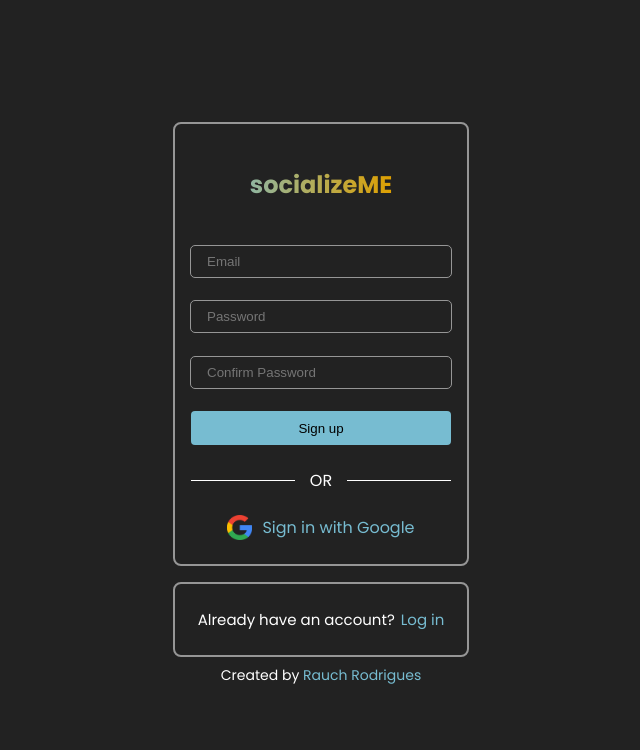
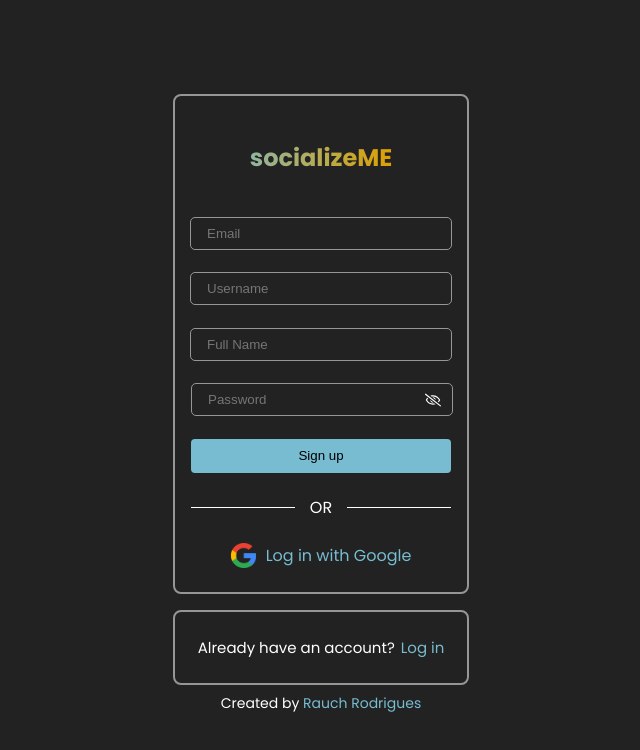
Before and after one commit to rauchrods/socializeMe, a React (Vite) app: page /auth in a window 1280 px wide. Both pictures are taken after a click on the element "Sign up". Shown: the top 750 px of the page, without its empty margins (319-959 px from the left). Built offline with nearby package versions, Linux system fonts and the light colour scheme.

Commit message:
added createUser auth signin

```diff
--- a/src/UI/Button/Button.jsx
+++ b/src/UI/Button/Button.jsx
@@ -1,4 +1,3 @@
-import React from "react";
 import "./button.scss";
 
 const Button = ({
@@ -6,12 +5,14 @@ const Button = ({
   style = {},
   onClick = () => {},
   className = "",
+  disabled = false,
 }) => {
   return (
     <button
       onClick={onClick}
       style={style}
       className={`my-button ${className}`}
+      disabled={disabled}
     >
       {children}
     </button>
--- /dev/null
+++ b/src/components/AuthForm/GoogleAuth.jsx
@@ -0,0 +1,12 @@
+import googleImg from "../../assets/images/google.png";
+
+const GoogleAuth = () => {
+  return (
+    <div className="google-login">
+      <img src={googleImg} alt="googlepng-img" />
+      <p className="redirect-link">Log in with Google</p>
+    </div>
+  );
+};
+
+export default GoogleAuth;
--- /dev/null
+++ b/src/components/AuthForm/Login.jsx
@@ -0,0 +1,57 @@
+import { useState } from "react";
+import Button from "../../UI/Button/Button";
+import { useNavigate } from "react-router-dom";
+
+const Login = () => {
+  const navigate = useNavigate();
+
+  const [inputs, setInputs] = useState({
+    email: "",
+    password: "",
+  });
+
+  const inputsHandler = (name, value) => {
+    setInputs((currInputs) => ({ ...currInputs, [name]: value }));
+  };
+
+  const handleAuth = () => {
+    if (inputs.email === "" || inputs.password === "") {
+      alert("Please enter all the fields");
+      return;
+    }
+
+    console.log("Success!: ", inputs);
+
+    navigate("/");
+  };
+
+  return (
+    <>
+      <input
+        type="email"
+        name="email"
+        placeholder="Email"
+        value={inputs.email}
+        onChange={(e) => inputsHandler(e.target.name, e.target.value)}
+      />
+      <input
+        type="password"
+        name="password"
+        placeholder="Password"
+        value={inputs.password}
+        onChange={(e) => inputsHandler(e.target.name, e.target.value)}
+      />
+
+      <Button
+        style={{
+          width: "100%",
+        }}
+        onClick={handleAuth}
+      >
+        Log in
+      </Button>
+    </>
+  );
+};
+
+export default Login;
--- /dev/null
+++ b/src/components/AuthForm/SignUp.jsx
@@ -0,0 +1,94 @@
+import { useState } from "react";
+import { useNavigate } from "react-router-dom";
+import Button from "../../UI/Button/Button";
+import { FaRegEye, FaRegEyeSlash } from "react-icons/fa";
+import useSignUpWithEmailAndPassword from "../../hooks/useSignUpWithEmailAndPassword";
+import useToast from "../../hooks/useToast";
+
+const SignUp = () => {
+  const navigate = useNavigate();
+  const [inputs, setInputs] = useState({
+    fullName: "",
+    userName: "",
+    email: "",
+    password: "",
+  });
+
+  console.log(inputs);
+
+  const { error, loading, signUp, user } = useSignUpWithEmailAndPassword();
+
+  const [showPassword, setShowPassword] = useState(false);
+
+  const showToast = useToast();
+
+  const showPasswordHandler = () => {
+    setShowPassword((currState) => !currState);
+  };
+
+  const inputsHandler = (name, value) => {
+    setInputs((currInputs) => ({ ...currInputs, [name]: value.trim() }));
+  };
+
+  if (user) {
+    setInputs({
+      fullName: "",
+      userName: "",
+      email: "",
+      password: "",
+    });
+
+    navigate("/");
+  }
+
+  return (
+    <>
+      <input
+        type="email"
+        name="email"
+        placeholder="Email"
+        value={inputs.email}
+        onChange={(e) => inputsHandler(e.target.name, e.target.value)}
+      />
+      <input
+        type="text"
+        name="userName"
+        placeholder="Username"
+        value={inputs.userName}
+        onChange={(e) => inputsHandler(e.target.name, e.target.value)}
+      />
+      <input
+        type="text"
+        name="fullName"
+        placeholder="Full Name"
+        value={inputs.fullName}
+        onChange={(e) => inputsHandler(e.target.name, e.target.value)}
+      />
+
+      <div className="password-group">
+        <input
+          type={showPassword ? "text" : "password"}
+          name="password"
+          placeholder="Password"
+          value={inputs.password}
+          onChange={(e) => inputsHandler(e.target.name, e.target.value)}
+        />
+        <span onClick={showPasswordHandler}>
+          {showPassword ? <FaRegEye /> : <FaRegEyeSlash />}
+        </span>
+      </div>
+
+      <Button
+        style={{
+          width: "100%",
+        }}
+        disabled={loading}
+        onClick={() => signUp(inputs)}
+      >
+        Sign up
+      </Button>
+    </>
+  );
+};
+
+export default SignUp;
--- a/src/components/SideBar/SideBar.jsx
+++ b/src/components/SideBar/SideBar.jsx
@@ -1,4 +1,3 @@
-import React from "react";
 import "./sidebar.scss";
 import { MdLogout } from "react-icons/md";
 
--- /dev/null
+++ b/src/hooks/useSignUpWithEmailAndPassword.js
@@ -0,0 +1,62 @@
+import { auth, firestoreDb } from "../firebase/firebase";
+import { useCreateUserWithEmailAndPassword } from "react-firebase-hooks/auth";
+import { doc, setDoc } from "firebase/firestore";
+import useToast from "./useToast";
+
+const useSignUpWithEmailAndPassword = () => {
+  const [createUserWithEmailAndPassword, user, loading, error] =
+    useCreateUserWithEmailAndPassword(auth);
+
+  const showToast = useToast();
+
+  const signUp = async (inputs) => {
+    if (
+      !inputs.email ||
+      !inputs.password ||
+      !inputs.fullName ||
+      !inputs.userName
+    ) {
+      showToast("Please Enter all the required fields", "error");
+      return;
+    }
+
+    try {
+      const newUser = await createUserWithEmailAndPassword(
+        inputs.email,
+        inputs.password
+      );
+      if (!newUser && error) {
+        showToast(error.message, "error");
+        return;
+      }
+
+      if (newUser) {
+        const userDoc = {
+          uid: newUser.user.uid,
+          email: inputs.email,
+          userName: inputs.userName,
+          fullName: inputs.fullName,
+          bio: "",
+          profilePicUrl: "",
+          followers: [],
+          following: [],
+          posts: [],
+          createdAt: Date.now(),
+        };
+
+        // Add a new document in collection "users"
+        await setDoc(doc(firestoreDb, "users", userDoc.uid), userDoc);
+
+        showToast("User Created Succesfully", "success");
+
+        localStorage.setItem("user-info", JSON.stringify(userDoc));
+      }
+    } catch (error) {
+      console.log(error);
+      showToast(error.message, "error");
+    }
+  };
+  return { error, loading, signUp, user };
+};
+
+export default useSignUpWithEmailAndPassword;
--- /dev/null
+++ b/src/hooks/useToast.js
@@ -0,0 +1,20 @@
+import { Bounce, toast } from "react-toastify";
+
+const useToast = () => {
+  const showToast = (title, status) =>
+    toast(title, {
+      position: "top-right",
+      autoClose: 3000,
+      hideProgressBar: false,
+      closeOnClick: true,
+      pauseOnHover: true,
+      progress: undefined,
+      theme: "dark",
+      transition: Bounce,
+      type: status,
+    });
+
+  return showToast;
+};
+
+export default useToast;
--- a/src/pages/AuthPage/AuthPage.jsx
+++ b/src/pages/AuthPage/AuthPage.jsx
@@ -1,85 +1,25 @@
-import React, { useState } from "react";
+import { useState } from "react";
 
 import "./authPage.scss";
-import Button from "../../UI/Button/Button";
 
-import googleImg from "../../assets/images/google.png";
-import { useNavigate } from "react-router-dom";
-import PageLayout from "../../layouts/PageLayout/PageLayout";
+import Login from "../../components/AuthForm/Login";
+import SignUp from "../../components/AuthForm/SignUp";
+import GoogleAuth from "../../components/AuthForm/GoogleAuth";
+import { ToastContainer } from "react-toastify";
+import "react-toastify/dist/ReactToastify.css";
+// import { useNavigate } from "react-router-dom";
 
 const AuthPage = () => {
-  const navigate = useNavigate();
+  // const navigate = useNavigate();
 
   const [isLogIn, setIsLogIn] = useState(true);
-  const [inputs, setInputs] = useState({
-    email: "",
-    password: "",
-    confirmPassword: "",
-  });
 
-  const inputsHandler = (name, value) => {
-    setInputs((currInputs) => ({ ...currInputs, [name]: value }));
-  };
-
-  const handleAuth = () => {
-    if (isLogIn && (inputs.email === "" || inputs.password === "")) {
-      alert("Please enter all the fields");
-      return;
-    }
-
-    if (
-      !isLogIn &&
-      (inputs.email === "" ||
-        inputs.password === "" ||
-        inputs.confirmPassword === "")
-    ) {
-      alert("Please enter all the fields");
-      return;
-    }
-
-    console.log("Success!: ", inputs);
-
-    navigate('/');
-  };
   return (
     <div className="auth-page">
       <div className="auth-container-box">
         <h2>socializeME</h2>
-        {/* {!isLogIn && (
-          <input type="text" name="username" id="" placeholder="Username" />
-        )} */}
-        <input
-          type="email"
-          name="email"
-          id=""
-          placeholder="Email"
-          onChange={(e) => inputsHandler(e.target.name, e.target.value)}
-        />
-        <input
-          type="password"
-          name="password"
-          id=""
-          placeholder="Password"
-          onChange={(e) => inputsHandler(e.target.name, e.target.value)}
-        />
-        {!isLogIn && (
-          <input
-            type="password"
-            name="confirmPassword"
-            id=""
-            placeholder="Confirm Password"
-            onChange={(e) => inputsHandler(e.target.name, e.target.value)}
-          />
-        )}
 
-        <Button
-          style={{
-            width: "100%",
-          }}
-          onClick={handleAuth}
-        >
-          {isLogIn ? "Log in" : "Sign up"}
-        </Button>
+        {isLogIn ? <Login /> : <SignUp />}
 
         <div className="or-container">
           <span className="line"></span>
@@ -87,12 +27,7 @@ const AuthPage = () => {
           <span className="line"></span>
         </div>
 
-        <div className="google-login">
-          <img src={googleImg} alt="googlepng-img" />
-          <p className="redirect-link">
-            {isLogIn ? "Log" : "Sign"} in with Google
-          </p>
-        </div>
+        <GoogleAuth />
       </div>
       <div className="auth-container-box">
         <div className="redirect-route">
@@ -115,6 +50,7 @@ const AuthPage = () => {
           Rauch Rodrigues
         </a>
       </p>
+      <ToastContainer />
     </div>
   );
 };
--- a/src/pages/AuthPage/authPage.scss
+++ b/src/pages/AuthPage/authPage.scss
@@ -22,6 +22,18 @@
       background: $primary-gradient;
       -webkit-background-clip: text;
       -webkit-text-fill-color: transparent;
+    }
+
+    .password-group {
+      width: 100%;
+      position: relative;
+
+      span {
+        position: absolute;
+        top: 7px;
+        right: 10px;
+        cursor: pointer;
+      }
     }
 
     input {
```
Also changed, not shown: package.json (+7 -2 lines), src/firebase/firebase.js (added, +29 -0 lines), 1 other file (tests, documents, lock files or other folders).
